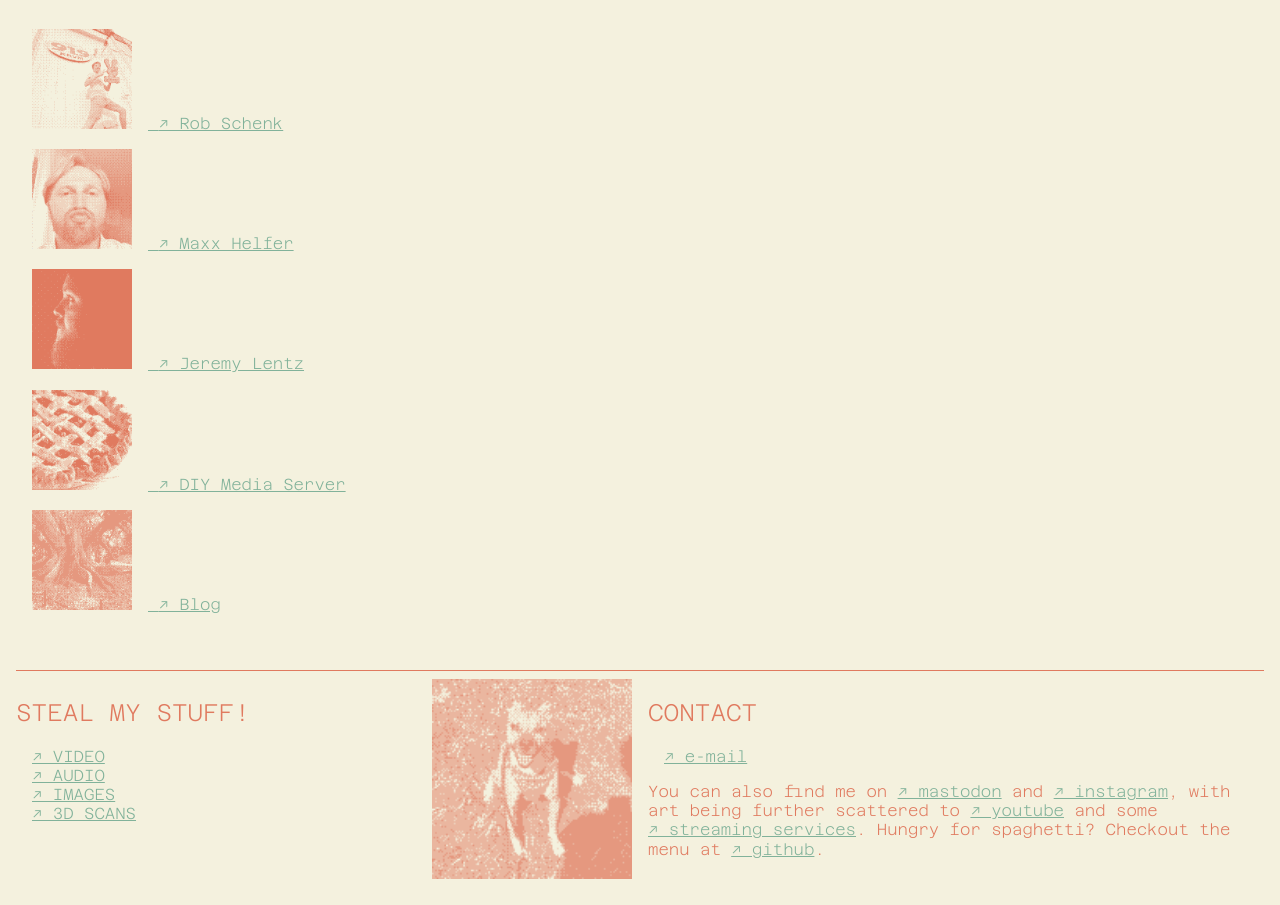
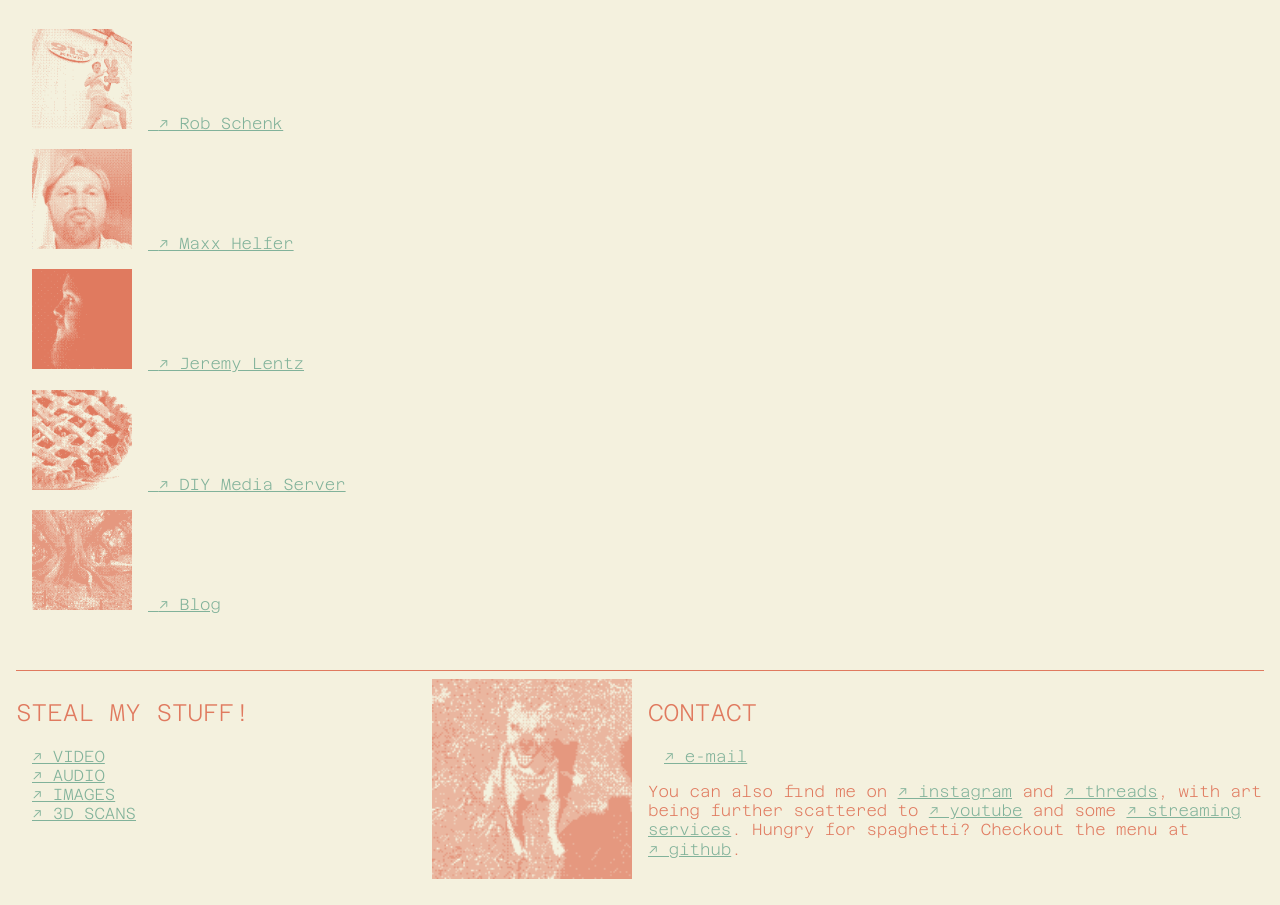
Before and after one commit to brandonns/psite_main, a plain HTML site: page links.html in a window 1280 px wide. Shown: the part 119-1024 px from the top of the page. Drawn offline with Linux system fonts and the light colour scheme.

Commit message:
some links

```diff
--- a/links.html
+++ b/links.html
@@ -89,8 +89,8 @@
                 <li><a href="mailto:contact@brandonstone.cc" target="_blank">&#8599;&nbsp;e-mail</a></li>
             </ul>
             <p>
-                You can also find me on <a href="https://sunny.garden/@barndoors" target="_blank">&#8599;&nbsp;mastodon</a> and <a href="https://www.instagram.com/barndoors__/" target="_blank">&#8599;&nbsp;instagram</a>, with art being further scattered to <a href="" target="_blank">&#8599;&nbsp;youtube</a> and some <a href="" target="_blank">&#8599;&nbsp;streaming services</a>.
-                Hungry for spaghetti? Checkout the menu at <a href="https://github.com/brandonns" target="_blank">&#8599;&nbsp;github</a>.
+				You can also find me on <a href="https://www.instagram.com/barndoors__/" target="_blank">&#8599;&nbsp;instagram</a> and <a href="https://www.threads.net/@barndoors__" target="_blank">&#8599;&nbsp;threads</a>,  with art being further scattered to <a href="https://www.youtube.com/@barndoor__s" target="_blank">&#8599;&nbsp;youtube</a> and some <a href="/art/aud.html">&#8599;&nbsp;streaming services</a>.
+				Hungry for spaghetti? Checkout the menu at <a href="https://github.com/brandonns" target="_blank">&#8599;&nbsp;github</a>.
             </p>
         </div>
     </div>
```
Also changed, not shown: index.html (+1 -1 lines).
